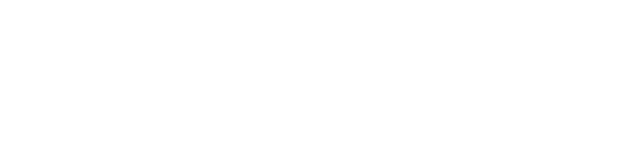
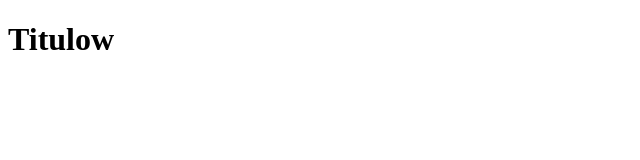
Before and after one commit to pdark007/git-hola-mundo, a plain HTML site: page index.html in a window 1280 px wide. Shown: the whole page, without its empty margins (0-640 px from the left). Drawn offline with Linux system fonts and the light colour scheme.

Commit message:
se agrego titulo

```diff
--- a/index.html
+++ b/index.html
@@ -6,6 +6,6 @@
     <title>Documentow</title>
 </head>
 <body>
-
+    <h1>Titulow</h1>
 </body>
 </html>
```
